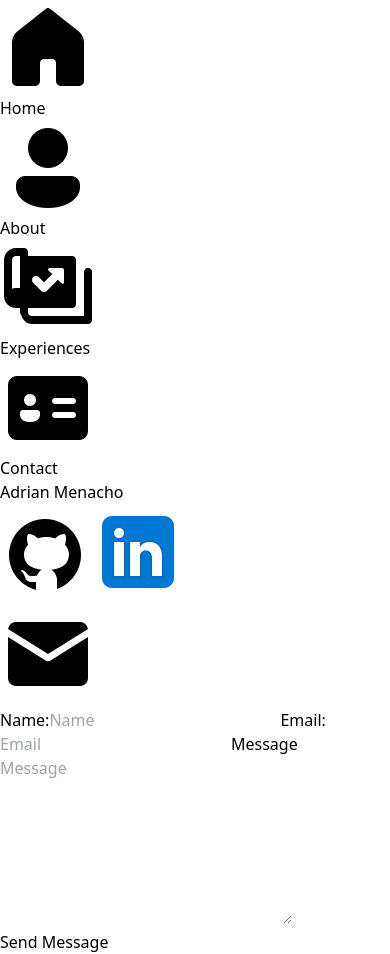
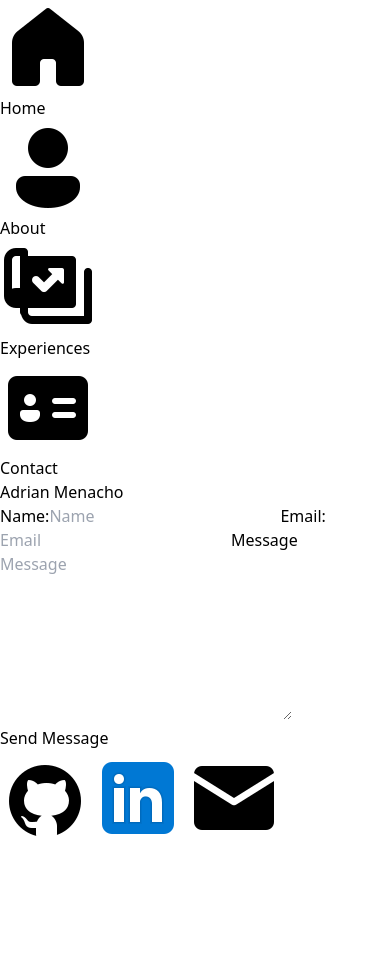
Before and after one commit to aceroman/adrianNewWebsite, a React (Vite) app in the folder adrianWebsite/: page /Contact in a window 390 px wide. After the commit the page ends 852 px from the top, so only its background shows below. Built offline with nearby package versions, Linux system fonts and the light colour scheme.

Commit message:
Change format and responsiveness of Contact and Experience pages

```diff
--- a/adrianWebsite/src/components/AboutMe.jsx
+++ b/adrianWebsite/src/components/AboutMe.jsx
@@ -10,8 +10,8 @@ function AboutMe() {
             speed={50} repeat={Infinity}/>
             <div className='flex flex-col md:flex-row justify-center items-center gap-[450px] pt-10'>
                 <img className='w-full md:w-[300px] h-auto rounded-md' src={Adrian}/>
-                <p className='text-lg md:text-2xl font-semibold text-center max-w-full md:max-w-[600px]'>My name is Adrian Menacho,
-                    I am a senior majoring in Computational Modeling and Data Analytics. I am very interested in Data Analysis and web development technologies.. </p>
+                <p className='text-lg md:text-2xl font-semibold text-center max-w-full md:max-w-[600px]'>Hi! My name is Adrian Menacho,
+                    I am very interested in Data Analysis and web development technologies.. </p>
             </div>
 
         </div>
--- a/adrianWebsite/src/components/Contact.jsx
+++ b/adrianWebsite/src/components/Contact.jsx
@@ -64,39 +64,34 @@ const Contact = () => {
 
 
     return (
-        <div className='relative'>
-            {/*The left section of the contact page */}
-            <div className='absolute top-[20%] left-[5%] flex flex-col gap-4'>
-                <button type='button' className='p-2 bg-transparent hover:opacity-80' onClick={() => window.open('https://github.com/aceroman', '_blank')}>
-                    <img src={GithubIcon} alt='Github' className='w-20 h-20'/>
-                </button>
-                <button type='button' className='p-2 bg-transparent hover:opacity-80' onClick={() => window.open('https://www.linkedin.com/in/adrian-menacho22/', '_blank')}>
-                    <img src={LinkedInIcon} alt='LinkedIn' className='w-20 h-20'/>
-                </button>
-            </div>
-
-            {/*Right section of the contact page*/}
-            <div className='absolute top-[20%] right-[5%] flex flex-col gap-4'>
-                <button type='button' className='p-2 bg-transparent hover:opacity-80' onClick={() => window.open('mailto:adrianjosemenacho@outlook.com')}>
-                    <img src={EmailIcon} alt='Email' className='w-20 h-20'/>
-                </button>
-            </div>
-
-
+        <div className='container mx-auto px-4 sm:px-8 lg:px-16 py-8 relative'>
 
             {/*The key part of the contact page! */}
-            <form ref={form} onSubmit={sendEmail} className='flex flex-col bg-[#A0A09B] mx-auto max-w-5xl md:w-3/5 w-4/5 rounded-md p-3' >
-                {notification && <p className='text-center text-red-700'>{notification}</p>}
-                <label className='font-bold'>Name:</label>
-                <input className='flex justify-center w-[75%] px-2 py-1 rounded-md' placeholder='Name' type='text' value={name} onChange={(e) => setName(e.target.value)}/>
+            <form ref={form} onSubmit={sendEmail} className='flex flex-col bg-[#A0A09B] mx-auto max-w-5xl sm:w-3/4 md:w-3/5 lg:w-1/2 w-full rounded-md p-4 sm:p-6 lg:p-8 mt-8' >
+                {notification && <p className='text-center text-red-700 text-sm sm:text-base'>{notification}</p>}
+                <label className='font-bold text-sm sm:text-base lg:text-lg mt-4'>Name:</label>
+                <input className='flex justify-center w-full px-2 py-1 rounded-md' placeholder='Name' type='text' value={name} onChange={(e) => setName(e.target.value)}/>
 
-                <label className='font-bold'>Email:</label>
-                <input className='px-2 py-1 rounded-md w-[75%]' placeholder='Email' value={email} onChange={(e) => setEmail(e.target.value)}/>
+                <label className='font-bold text-sm sm:text-base lg:text-lg mt-4'>Email:</label>
+                <input className='px-2 py-1 rounded-md w-full' placeholder='Email' value={email} onChange={(e) => setEmail(e.target.value)}/>
 
-                <label className='font-bold'>Message</label>
+                <label className='font-bold text-sm sm:text-base lg:text-lg mt-4'>Message</label>
                 <textarea className='px-2 py-1 rounded-md' placeholder='Message' cols='30' rows='7' value={message} onChange={(e) => setMessage(e.target.value)} />
                 <button type='submit' className='mt-4 px-4 py-2 text-white font-semibold bg-[#911825] hover:shadow-lg hover:shadow-gray-500 rounded-lg text-center self-center'>Send Message</button>
             </form>
+
+            {/*Button to my links */}
+            <div className='flex justify-center gap-6 mt-8'>
+                <button type="button" className='p-2 bg-transparent hover:opacity-80' onclick={() => window.open('https://github.com/aceroman', '_blank')}>
+                    <img src={GithubIcon} alt='My github link' className='w-12 h-12 sm:w-16 sm:h-16 lg:w-20 lg:h-20'/>
+                </button>
+                <button type='button' className='p-2 bg-transparent hover:opacity-80' onClick={() => window.open('https://wwww.linkedin.com/in/adrian-menacho22/', '_blank')}>
+                    <img src={LinkedInIcon} alt='My Linkedin link' className='w-12 h-12 sm:w-16 sm:h-16 lg:w-20 lg:h-20' />
+                </button>
+                <button type='button' className='p-2 bg-transparent hover:opacity-80' onClick={() => window.open('mailto:adrianjosemenacho@outlook.com')}>
+                    <img src={EmailIcon} alt='Email me!' className='w-12 h-12 sm:w-16 sm:h-16 lg:w-20 lg:h-20' />
+                </button>
+            </div>
         </div>
 
 
--- a/adrianWebsite/src/components/Home.jsx
+++ b/adrianWebsite/src/components/Home.jsx
@@ -1,11 +1,15 @@
 import React from 'react';
 import adrianSynergy from '../assets/synergyPicture2.jpg';
+import adrianGrad from '../assets/gradMenacho.jpg';
+import adrianSHPE from '../assets/shpe2024Pic1.jpg';
 
 
 function Home() {
     return(
-    <div className='bg-[#A0A09B] flex items-center'>
-      <img className='h-[600px] rounded-md pl-20 pt-5' src={adrianSynergy} alt='Me giving a small talk at Synergy Conference' />
+    <div className='bg-[#A0A09B] items-center grid grid-cols-1 md:grid-cols-2 lg:grid-cols-3 gap-6 p-6'>
+      <img className='rounded-md w-full h-auto mx-auto' src={adrianSynergy} alt='Me giving a small talk at Synergy Conference' />
+      <img className='rounded-md w-full h-auto mx-auto' src={adrianGrad} alt='Grad Pictures of me' />
+      <img className='rounded-md w-full h-auto mx-auto' src={adrianSHPE} alt='' />
     </div>
     )
 }
--- a/adrianWebsite/src/components/Projects.jsx
+++ b/adrianWebsite/src/components/Projects.jsx
@@ -13,13 +13,13 @@ import Waller from '../assets/adrianWaller1.jpeg';
 function Projects() {
 
     return (
-        <div className='bg-[#A0A09B]'>
+        <div className='bg-[#A0A09B] px-4 lg:px-16 xl:px-24'>
 
             <div className='flex justify-center'>
                 <h1 className='text-5xl font-semibold text-center border-b-4 border-white p-4'>Experience</h1>
             </div>
 
-            <div className='grid grid-cols-1 md:grid-cols-2 xl:grid-cols-3 gap-[150px] pt-10'>
+            <div className='grid grid-cols-1 md:grid-cols-2 xl:grid-cols-3 gap-[150px] md:gap-12 xl:gap-28 pt-10'>
                 <ProjectCard title='SHPE Cybersecurity Challenge' image={CyberPic} description='Particpated in 2024 SHPE Cybersecurity Challenge!' />
                 <ProjectCard title="2024 SHPE National Convention" image={SHPEConvention} description='Attended the 2024 SHPE National Conference to connect with others'/>
                 <ProjectCard title='AWS Summit Conference' image={test1} description='Attended the AWS Summit Conference to learn more about startups!'/>
@@ -28,12 +28,12 @@ function Projects() {
             </div>
 
 
-            <div className='flex justify-center'>
+            <div className='flex justify-center mt-12'>
                 <h1 className='text-5xl font-semibold text-center border-b-4 border-white p-4'>Projects</h1>
             </div>
 
-            <div className='grid grid-cols-1 md:grid-cols-2 xl:grid-cols-3 gap-[150px] pt-10'>
-                <ProjectCard title='CMDA Capstone Project' image={CMDAPic} description='The Three Ticketeers tacking Capstone together!'/>
+            <div className='grid grid-cols-1 md:grid-cols-2 xl:grid-cols-3 gap-[150px] md:gap-12 xl:gap-28 pt-10'>
+                <ProjectCard title='CMDA Capstone Project' image={CMDAPic} description='The Three Ticketeers tacking Capstone together with VA811!'/>
                 <ProjectCard title='RC4 MAGMA Implementation' image={RC4Pic} description='Researched and developed RC4 Cryptosystem using MAGMA'/>
                 <ProjectCard title='Health Care Partial Least Squares' image={cmda4654Pic} description='Developed in-depth understanding of PLS using health care data'/>
              </div>
```
Also changed, not shown: 1 other file (tests, documents, lock files or other folders).
